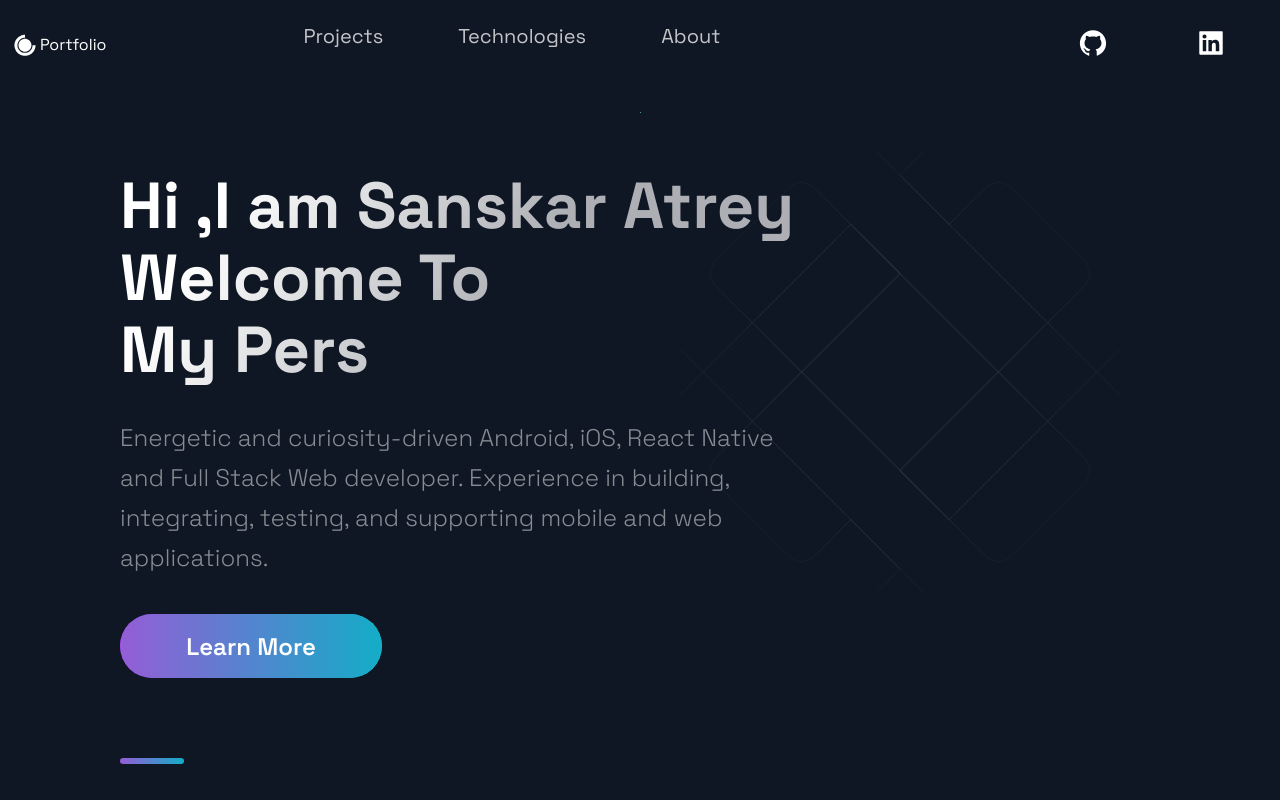
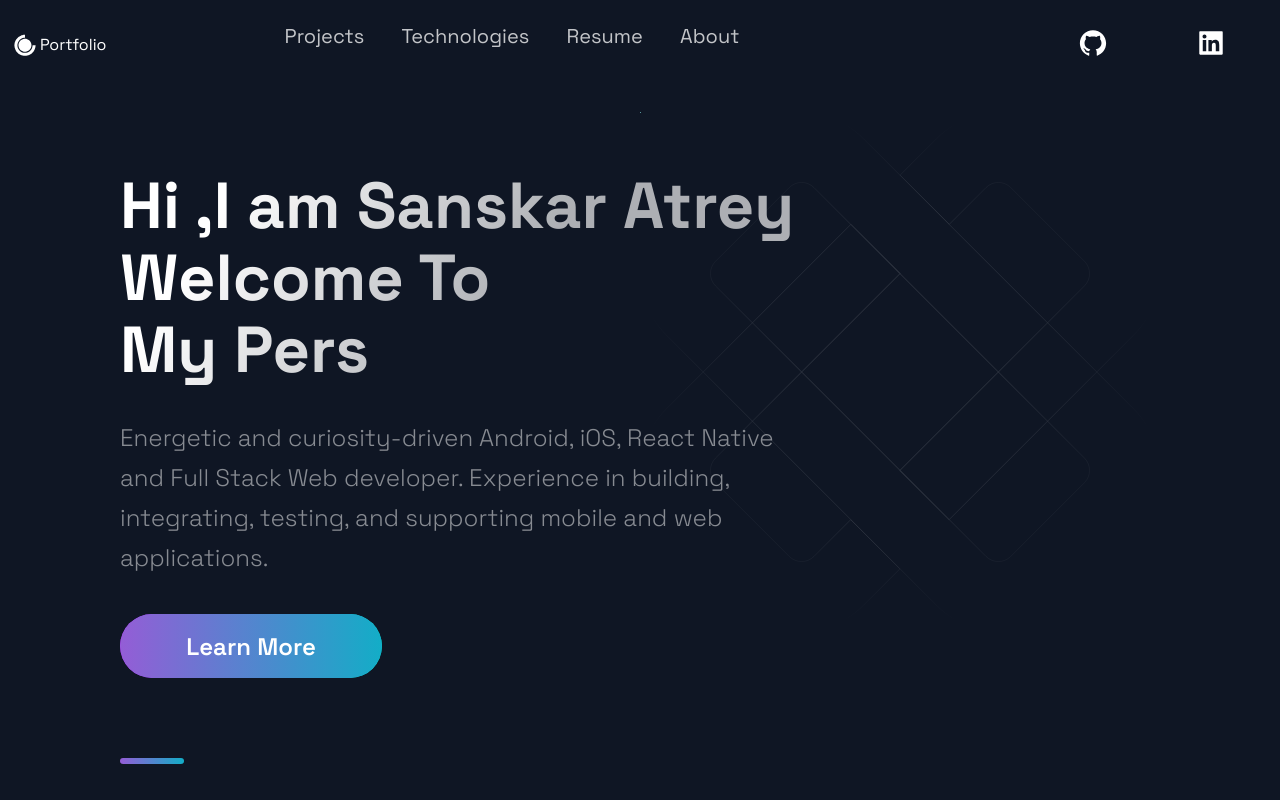
Before and after one commit to Sanskar2001/Portfolio, a Next.js app: page / in a window 1280 px wide. Shown: the top 800 px of the page. Built offline with nearby package versions, Linux system fonts and the light colour scheme.

Commit message:
Added resume

```diff
--- a/src/components/Header/Header.js
+++ b/src/components/Header/Header.js
@@ -27,10 +27,16 @@ const Header = () =>  (
       </Link>
     </li>
     <li>
+      <a href="https://archerin.sirv.com/SANSKAR_ATREY_CV.pdf" target="_blank">
+      <NavLink>Resume</NavLink>
+      </a>
+    </li>
+    <li>
       <Link href="#about">
         <NavLink>About</NavLink>
       </Link>
     </li>
+
   </Div2>
     <Div3>
       <SocialIcons href="https://github.com/Sanskar2001">
```
